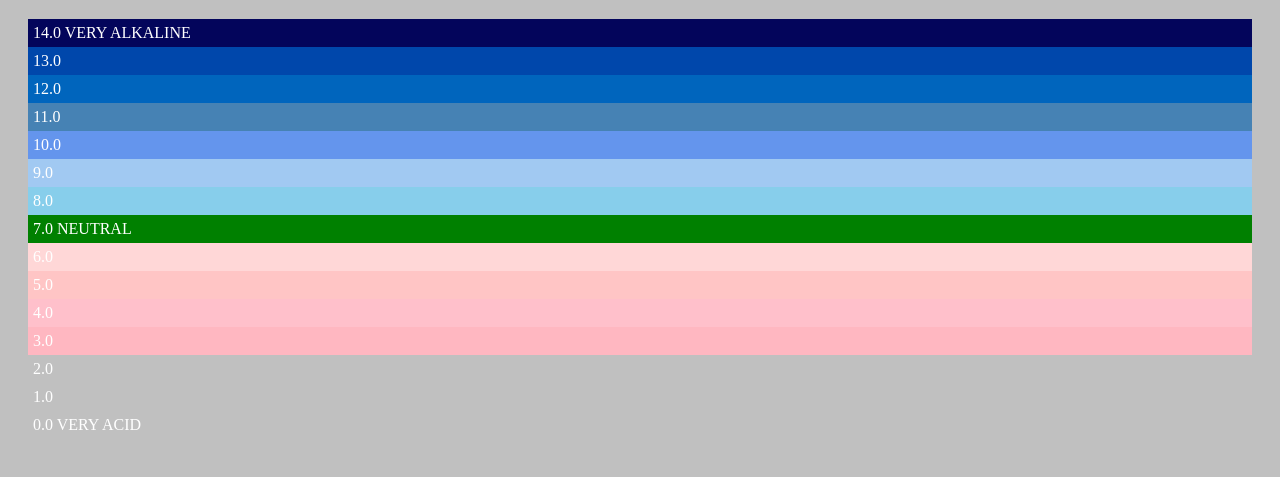
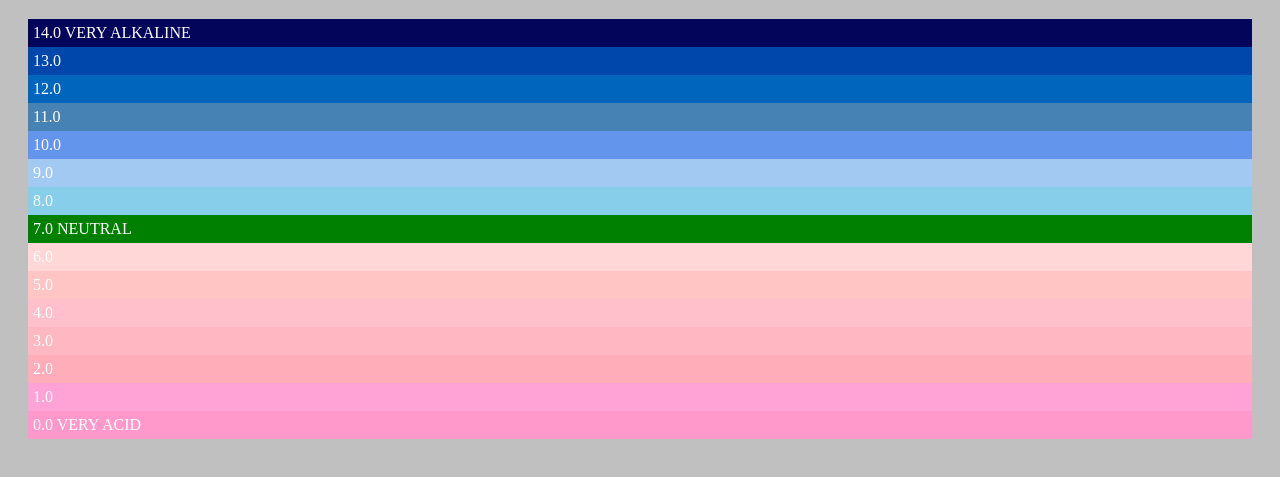
Before and after one commit to umaimasalam24/pH-Scale.CSS, a plain HTML site: page index.html in a window 1280 px wide. Shown: the part 129-606 px from the top of the page. Drawn offline with Linux system fonts and the light colour scheme.

Commit message:
Update styles.css

```diff
--- a/styles.css
+++ b/styles.css
@@ -51,11 +51,11 @@ p{
   background-color:#FFB7C1;
 }
 .two{
-  background-color:FFAEB9;
+  background-color:#FFAEB9;
 }
 .one{
-  background-color:FFA2D6;
+  background-color:#FFA2D6;
  }
 .zero{
-  background-color:FF99CC;
+  background-color:#FF99CC;
 }
```
